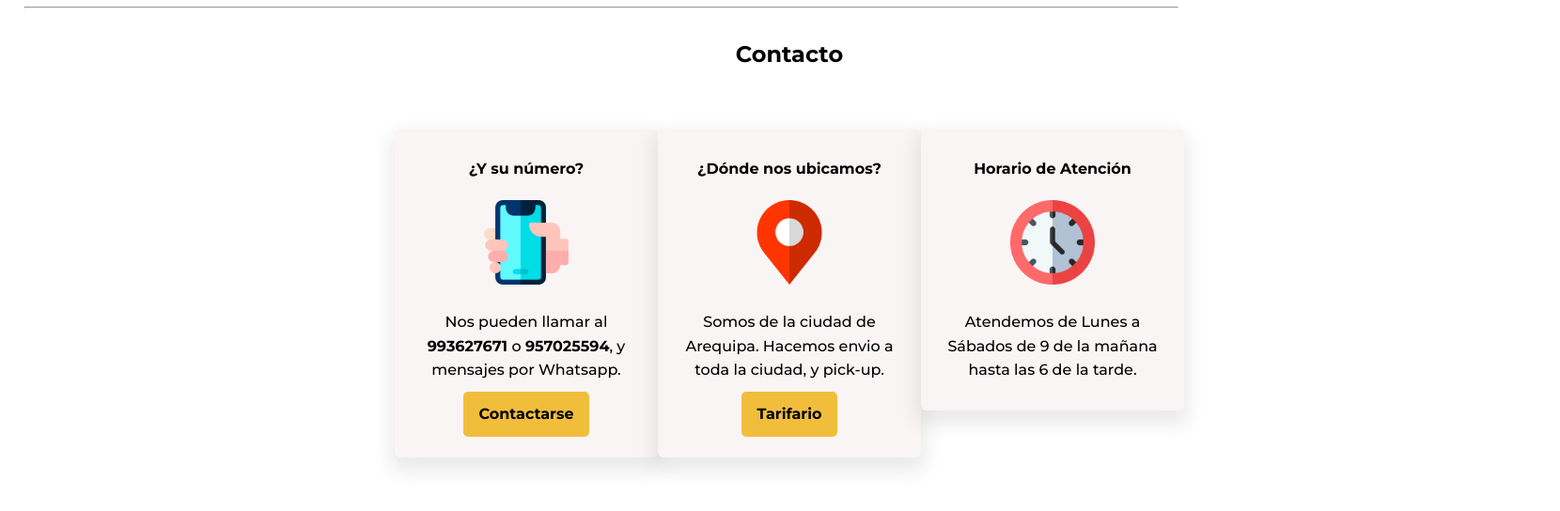
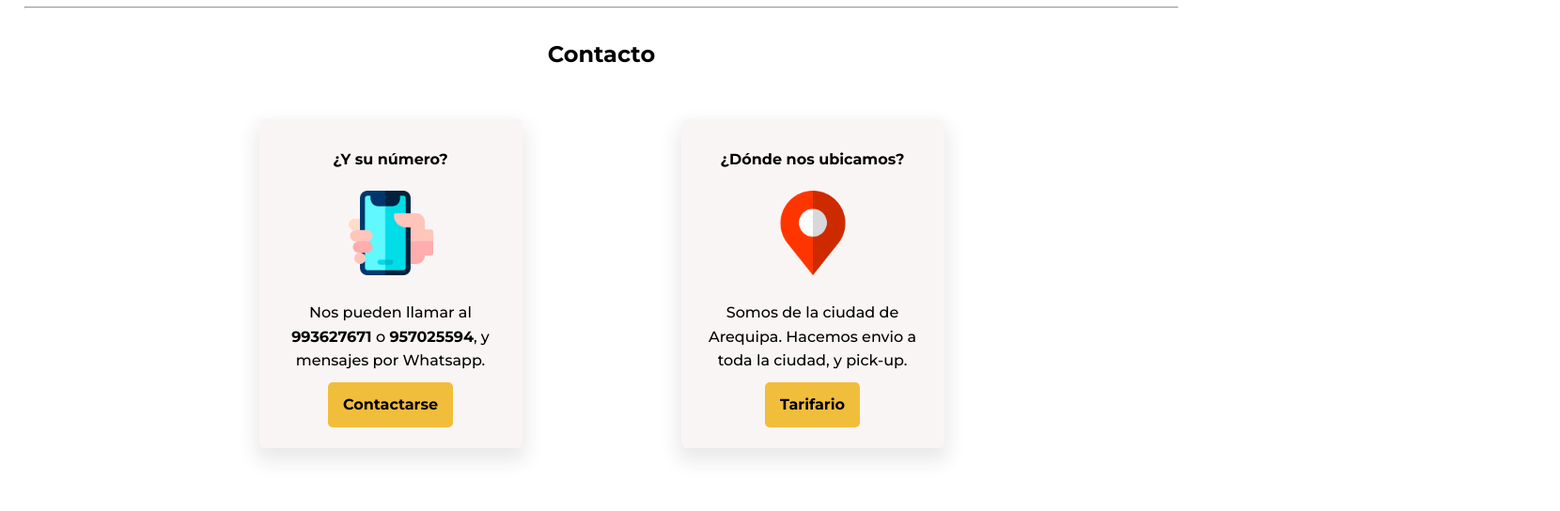
Before and after one commit to Pilli3800/ananau-pasteleria, a plain HTML site: page index.html in a window 1280 px wide. Shown: the part 621-1165 px from the top of the page at 94% size, 1660 px wide, since content can reach past the window. Drawn offline with Linux system fonts and the light colour scheme.

Commit message:
Arreglo responsive cards

```diff
--- a/css/main.css
+++ b/css/main.css
@@ -26,6 +26,7 @@
 body {
   font-family: "Montserrat", sans-serif;
   line-height: 1.6;
+  width: 100%;
 }
 
 main {
@@ -397,7 +398,7 @@ hr {
   background-color: #faf5f5;
   border-radius: 0.4em;
   box-shadow: 0 10px 20px 4px rgb(35 35 35 / 10%);
-  margin: 20px auto;
+  margin: 40px auto;
 }
 
 .card_horario {
@@ -540,6 +541,8 @@ footer {
   color: #f1be3c;
 }
 
+/* Responsive */
+
 @media (min-width: 992px) {
   /* Globals */
 
@@ -642,8 +645,8 @@ footer {
 
   .section__contacto_container {
     display: flex;
-    padding: 0 400px;
-    margin-top: 40px;
+    padding: 0 0;
+    margin-top: 10px;
   }
 
   /* Buttoms */
@@ -658,5 +661,25 @@ footer {
 
   .slideshow-container {
     height: 300px;
+    width: 100%;
+  }
+
+  /* Cards */
+
+  .card {
+    width: 280px;
+    height: 350px;
+    background-color: #faf5f5;
+    border-radius: 0.4em;
+    box-shadow: 0 10px 20px 4px rgb(35 35 35 / 10%);
+  }
+
+  .section__contacto_container {
+    /* margin: 0 20vw; */
+    display: flex;
+    justify-content: center;
+    flex-wrap: wrap;
+    padding: 0 15%;
+    gap: 30px;
   }
 }
--- a/index.html
+++ b/index.html
@@ -16,7 +16,7 @@
     <link rel="preconnect" href="https://fonts.gstatic.com" crossorigin>
     <link href="https://fonts.googleapis.com/css2?family=Montserrat:wght@100;200;300;500;600;700;800;900&display=swap"
         rel="stylesheet">
-
+    <!-- Font Awesome -->
     <script src="https://kit.fontawesome.com/31e916c8fd.js" crossorigin="anonymous"></script>
 </head>
 
@@ -139,7 +139,7 @@
     <footer>
         <div class="footer_container">
             <div class="logo">
-                <p>Vive, ama, hornea</p>
+                <p>"Vive, ama, hornea"</p>
             </div>
             <div class="social_media">
                 <a href="https://www.facebook.com/Ananaumakimade"><i class="fab fa-facebook-f"></i></a>
```
